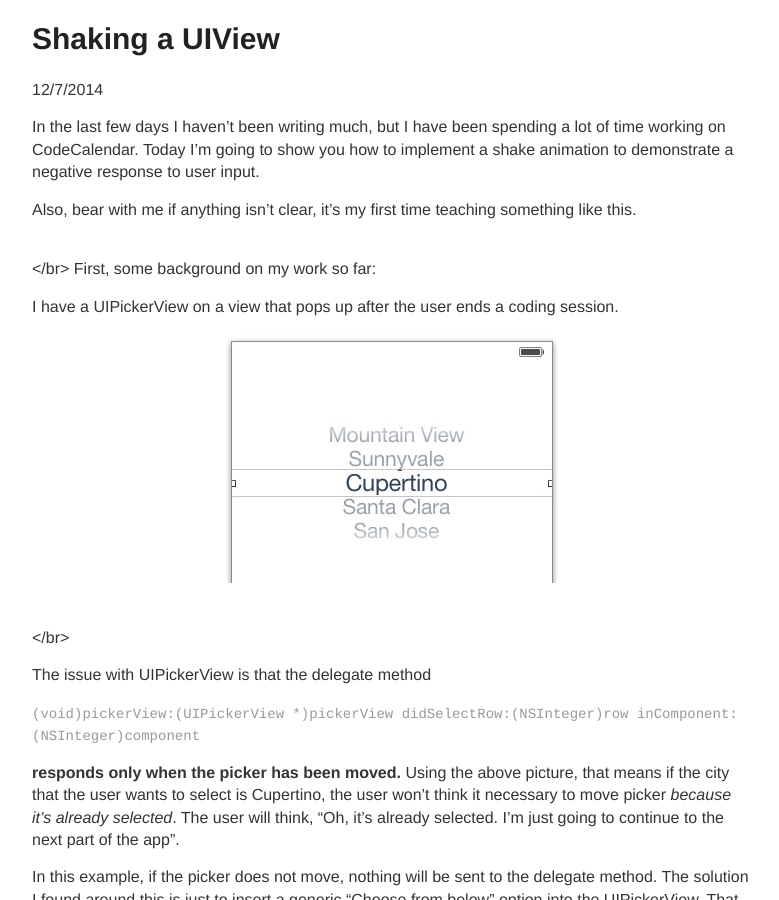
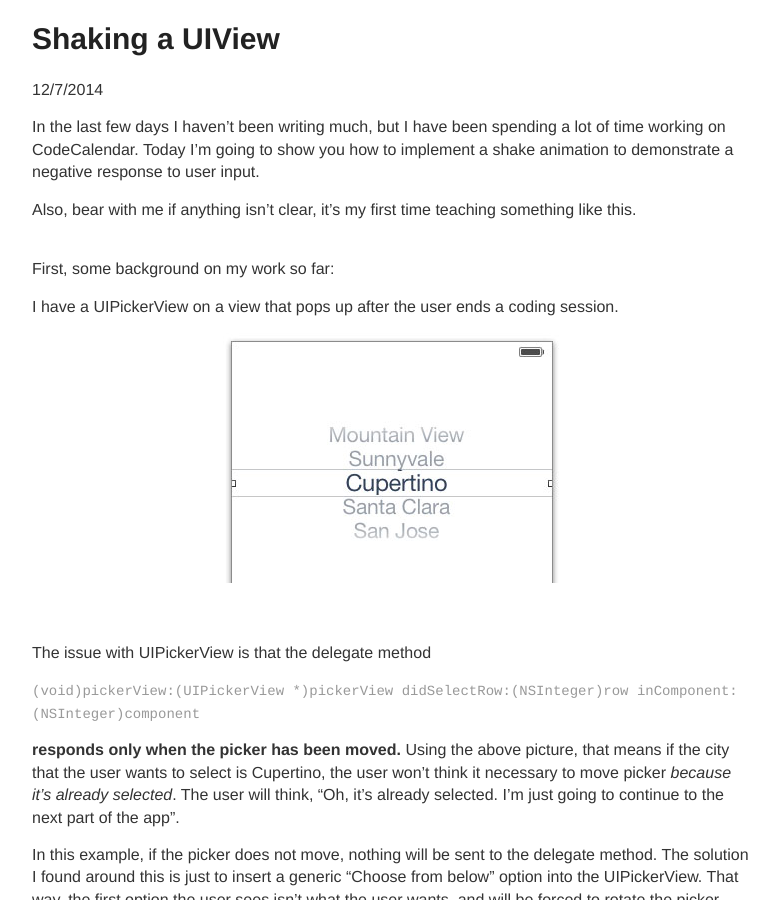
Before and after one commit to trentyou/trentyou.github.io, a Jekyll site: the page built from _posts/2014-12-7-Shaking a UIView.md, in a window 1280 px wide and 900 px high, scrolled down 251 px. Shown: the whole window, without its empty margins (248-1027 px from the left). Built offline with Jekyll 4.4.1, drawn with Linux system fonts in a browser that asks for light colours.

Commit message:
Updated 2014-12-7-Shaking a UIView.md

```diff
--- a/_posts/2014-12-7-Shaking a UIView.md
+++ b/_posts/2014-12-7-Shaking a UIView.md
@@ -10,7 +10,7 @@ In the last few days I haven't been writing much, but I have been spending a lot
 
 Also, bear with me if anything isn't clear, it's my first time teaching something like this.
 
-<br></br>
+<br>
 First, some background on my work so far:
 
 I have a UIPickerView on a view that pops up after the user ends a coding session.
@@ -18,7 +18,7 @@ I have a UIPickerView on a view that pops up after the user ends a coding sessio
 <div style="text-align:center" markdown ="1">
 ![](/images/pickerexample_post4.jpg)
 </div>
- <br></br>
+ <br>
 
 The issue with UIPickerView is that the delegate method
 
@@ -43,7 +43,7 @@ Here is my implementation of the shake animation:
 <div style="text-align:center" markdown="1">
 ![](/images/shake_post4.gif)
 </div>
-<br></br>
+<br>
 
 I know it's difficult to see this on the simulator since I was recording at 30 fps, but I think it looks nice when testing on an actual device.
 
```
